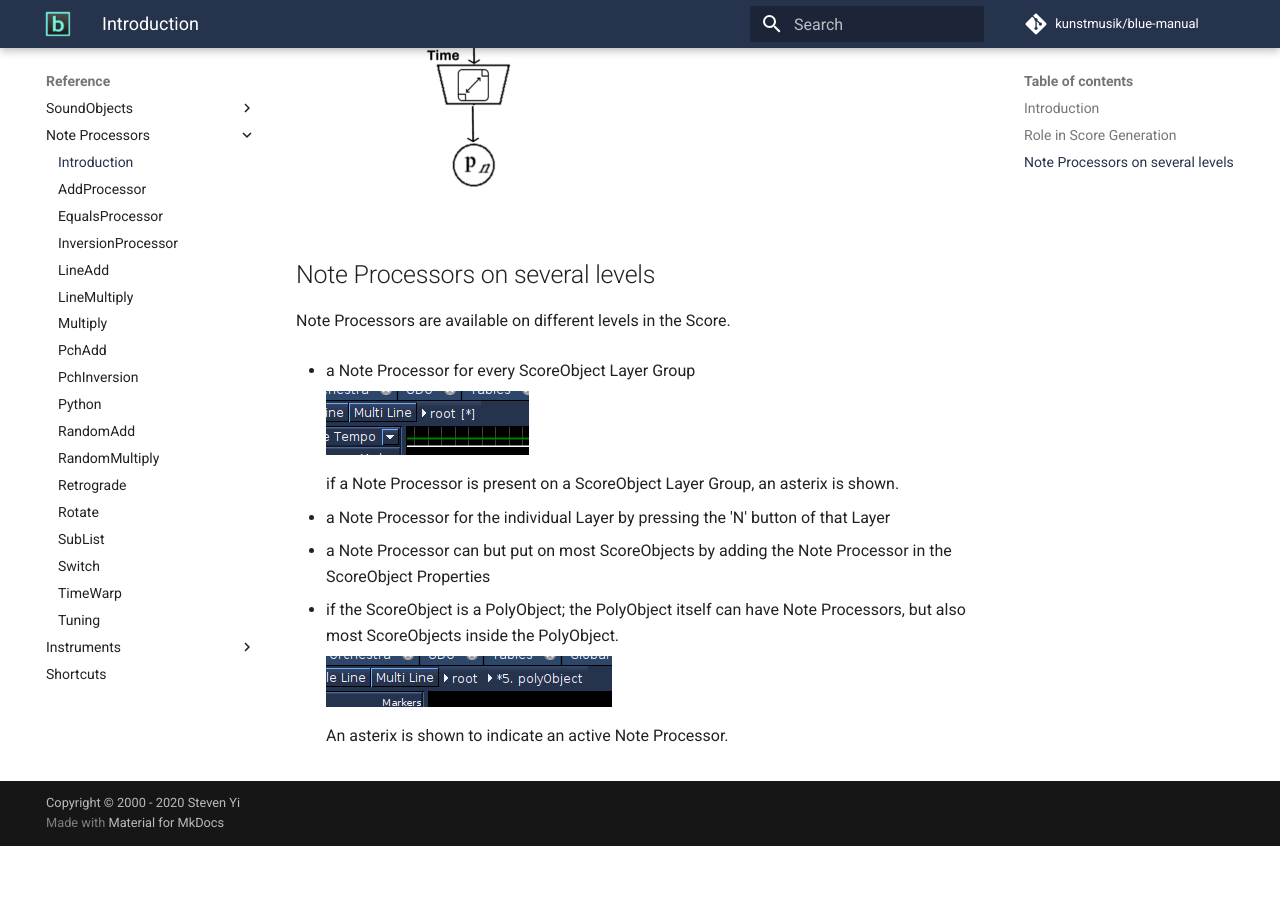
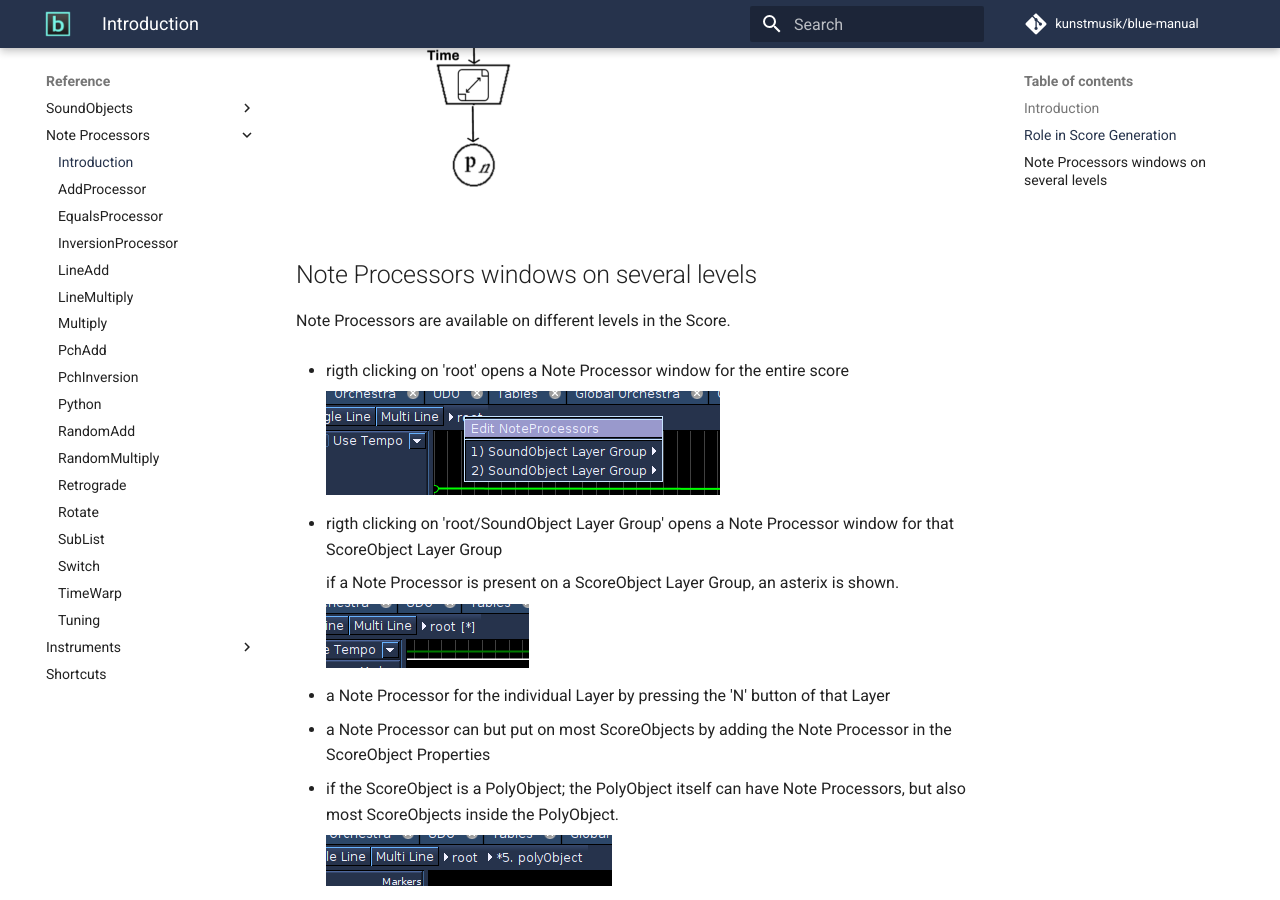
Before and after one commit to kunstmusik/blue-manual, an MkDocs documentation site: the page built from docs/users/reference/noteProcessors/top.md, in a window 1280 px wide and 900 px high, scrolled down 801 px. Built offline with MkDocs 1.6.1 and Material for MkDocs 9.7.7, drawn with Linux system fonts in a browser that asks for light colours; comment, search, counter and statistics services are not loaded; before the commit the page ends 1647 px from its top, so only the background shows below that.

Commit message:
added NP window

```diff
--- a/docs/users/reference/noteProcessors/top.md
+++ b/docs/users/reference/noteProcessors/top.md
@@ -23,16 +23,21 @@ down the chain.
 
 ![](../../../images/ScoreProcessTime.png)
 
-## Note Processors on several levels
+## Note Processors windows on several levels
 
 Note Processors are available on different levels in the Score.
 
-- a Note Processor for every ScoreObject Layer Group
+- rigth clicking on 'root' opens a Note Processor window for the entire score
 
-    ![root](../../../images/rootAsterix.png)
+    ![entire](../../../images/EntireScore.png)
+
+- rigth clicking on 'root/SoundObject Layer Group' opens a Note Processor
+    window for that ScoreObject Layer Group
 
     if a Note Processor is present on a ScoreObject Layer Group, an asterix is
 shown.
+
+    ![root](../../../images/rootAsterix.png)
 
 - a Note Processor for the individual Layer by pressing the 'N' button of
 that Layer
```
